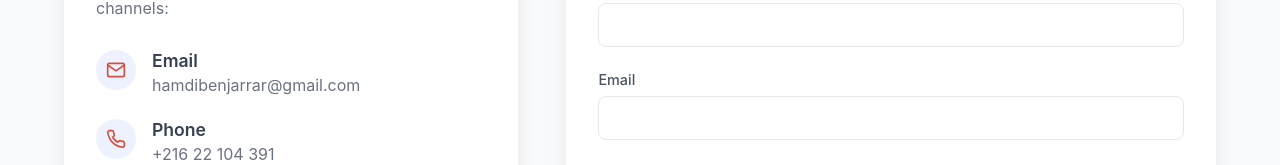
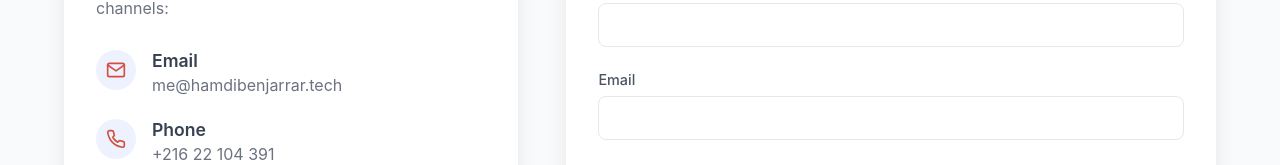
Before and after one commit to hamdibenjarrar/Portfolio, a Next.js app: page /contact in a window 1280 px wide. Shown: the part 433-598 px from the top of the page. Built offline with nearby package versions, Linux system fonts and the light colour scheme.

Commit message:
Updated portfolio: new About section, skills, structure, others

```diff
--- a/pages/contact.js
+++ b/pages/contact.js
@@ -89,7 +89,7 @@ export default function Contact() {
               </IconWrapper>
               <div>
                 <h3>Email</h3>
-                <p>hamdibenjarrar@gmail.com</p>
+                <p>me@hamdibenjarrar.tech</p>
               </div>
             </ContactItem>
 
```
Also changed, not shown: 1 other file (tests, documents, lock files or other folders).
